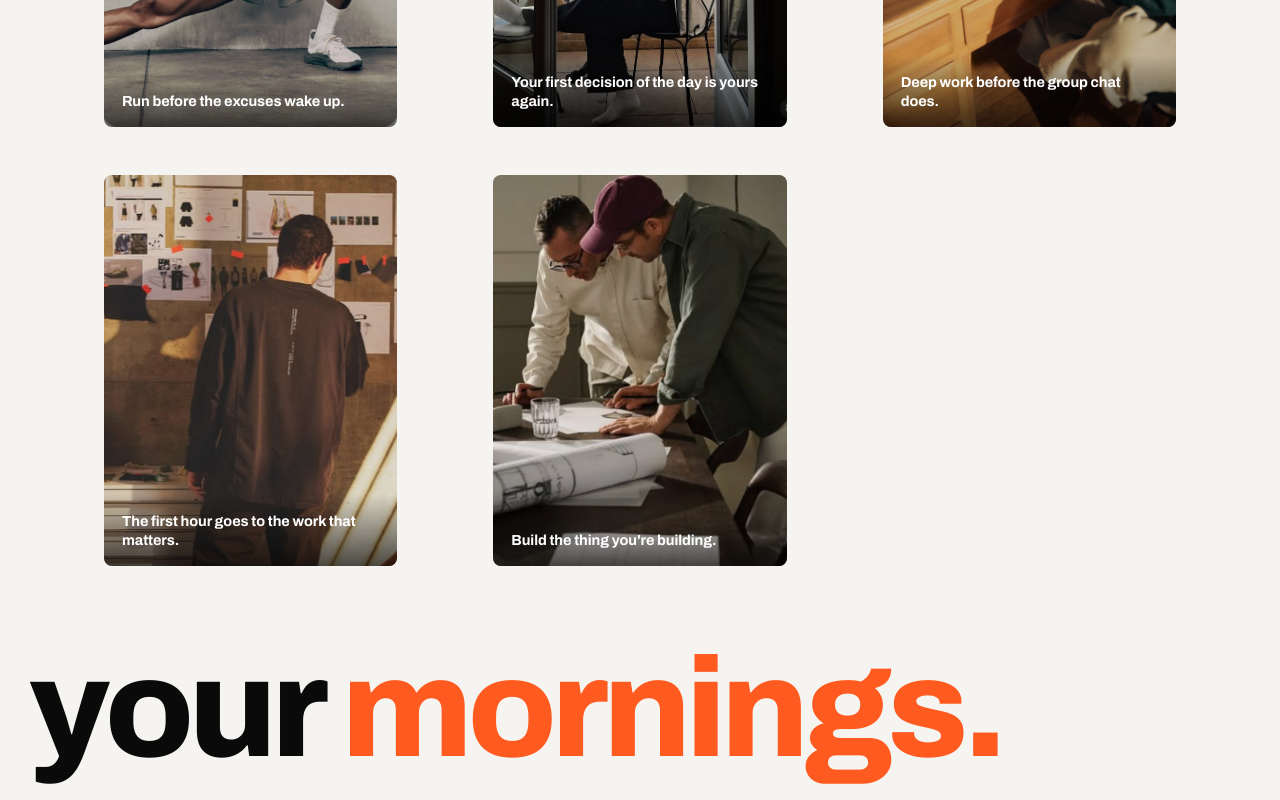
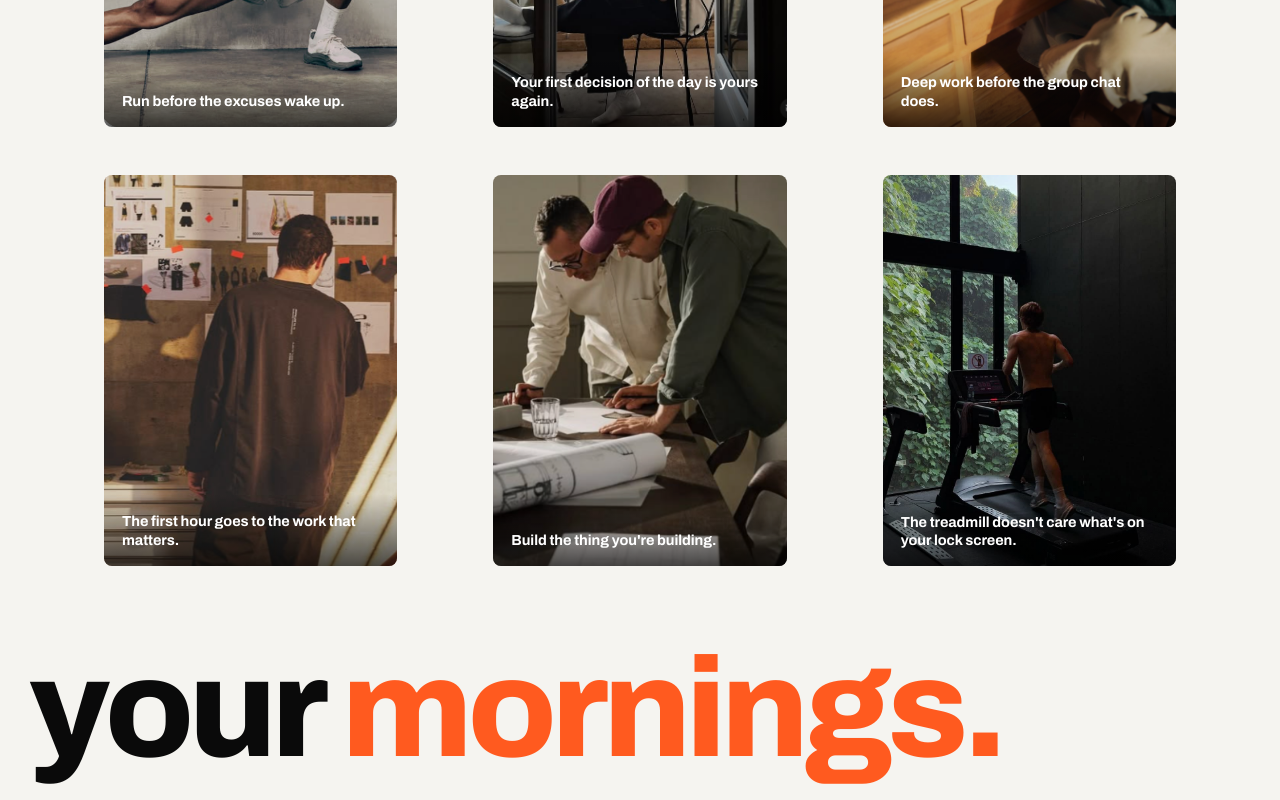
Before and after one commit to Jonathanromeijn/wakey, a plain HTML site: page index.html in a window 1280 px wide. Shown: the part 1920-2720 px from the top of the page. Drawn offline with nearby package versions, Linux system fonts and the light colour scheme.

Commit message:
Add a sixth lifestyle photo (treadmill, jungle-view window)
Restores the clean 3x2 grid and balances the gallery with a second
sporty beat alongside the morning stretch photo.

Co-Authored-By: Claude Sonnet 5 <noreply@anthropic.com>

```diff
--- a/index.html
+++ b/index.html
@@ -298,6 +298,7 @@
         <figure class="wk-life-item wk-life-desk"><img src="assets/life-desk.png" alt="Focused work at a desk in warm early morning light"><figcaption>Deep work before the group chat does.</figcaption></figure>
         <figure class="wk-life-item wk-life-studio"><img src="assets/life-studio.png" alt="Reviewing work pinned to a studio wall"><figcaption>The first hour goes to the work that matters.</figcaption></figure>
         <figure class="wk-life-item wk-life-blueprint"><img src="assets/life-blueprint.png" alt="Two people reviewing plans at a table"><figcaption>Build the thing you're building.</figcaption></figure>
+        <figure class="wk-life-item wk-life-treadmill"><img src="assets/life-treadmill.png" alt="Man running on a treadmill in front of a floor-to-ceiling jungle view"><figcaption>The treadmill doesn't care what's on your lock screen.</figcaption></figure>
       </div>
 
       <p class="wk-concept-word">your <span>mornings.</span></p>
```
Also changed, not shown: assets/life-treadmill.png (added).
